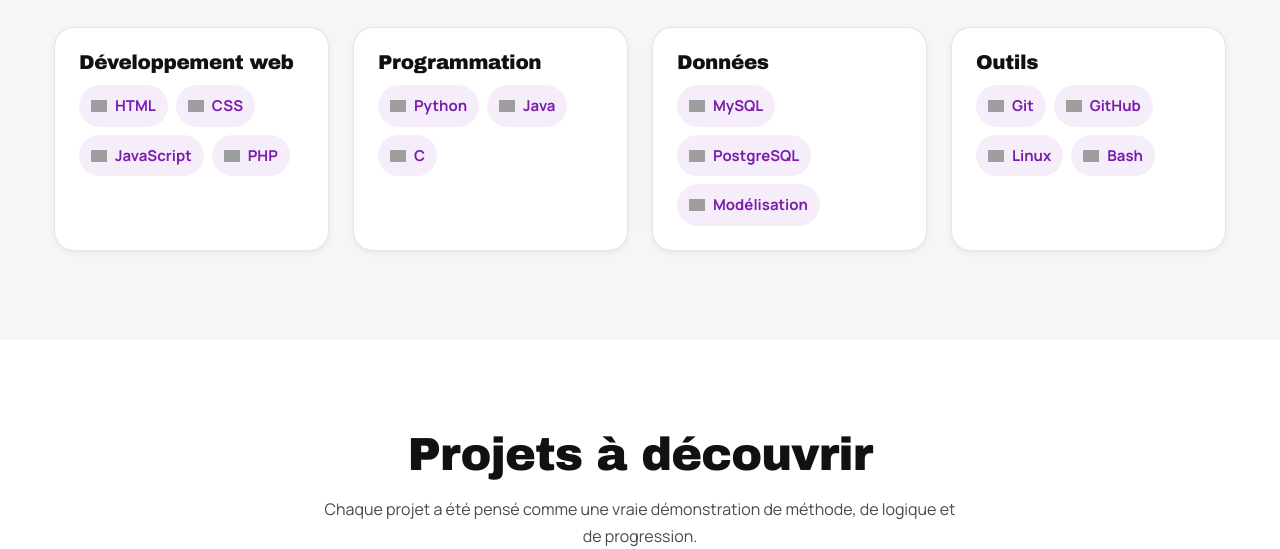
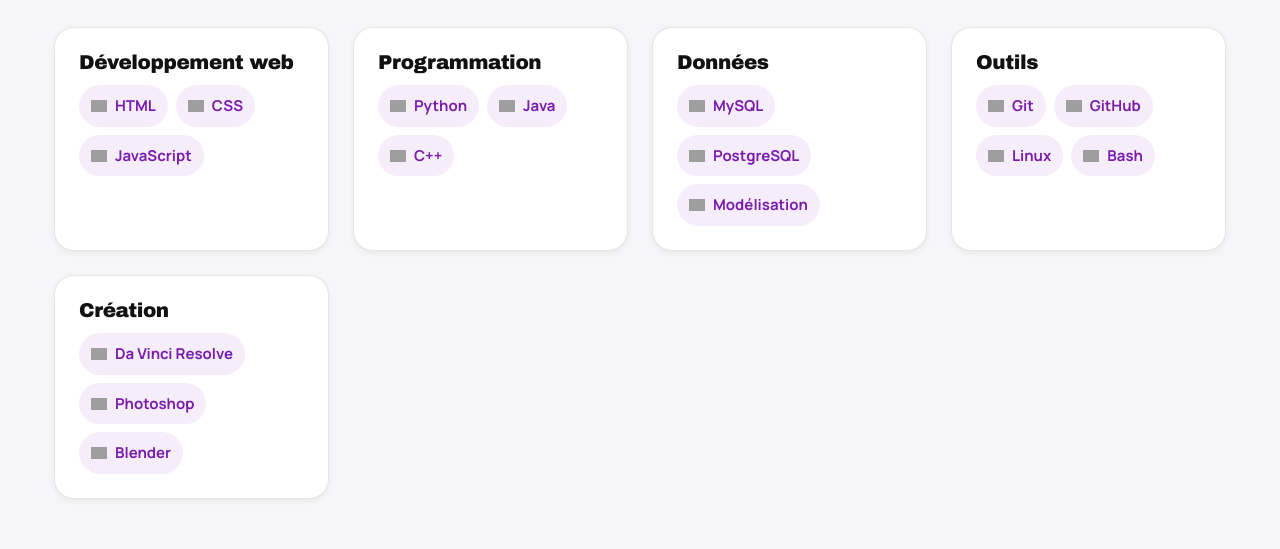
Before and after one commit to brouettedeciment/portfolio, a plain HTML site: page index.html in a window 1280 px wide. Shown: the part 960-1509 px from the top of the page. Drawn offline with Linux system fonts and the light colour scheme; grey boxes are pictures that could not be loaded; a web font is replaced by a local one.

Commit message:
je sais pas

```diff
--- a/index.html
+++ b/index.html
@@ -80,10 +80,6 @@
                 <img src="https://cdn.simpleicons.org/javascript/7a1cac" alt="" class="tag__logo" aria-hidden="true"/>
                 JavaScript
               </span>
-              <span class="tag">
-                <img src="https://cdn.simpleicons.org/php/7a1cac" alt="" class="tag__logo" aria-hidden="true"/>
-                PHP
-              </span>
             </div>
           </article>
 
@@ -100,8 +96,8 @@
                 Java
               </span>
               <span class="tag">
-                <img src="https://cdn.simpleicons.org/c/7a1cac" alt="" class="tag__logo" aria-hidden="true" />
-                C
+                <img src="https://cdn.simpleicons.org/c++/7a1cac" alt="" class="tag__logo" aria-hidden="true" />
+                C++
               </span>
             </div>
           </article>
@@ -120,7 +116,7 @@
               </span>
               <span class="tag">
 
-                <img src="https://cdn.simpleicons.org/blender/7a1cac" alt="" class="tag__logo" aria-hidden="true" />
+                <img src="https://cdn.simpleicons.org/moleculer/7a1cac" alt="" class="tag__logo" aria-hidden="true" />
                 Modélisation
               </span>
             </div>
@@ -149,6 +145,24 @@
             </div>
           </article>
 
+          <!-- Création -->
+          <article class="skill-card">
+            <h3 class="skill-card__title">Création</h3>
+            <div class="skill-card__tags card-tags">
+              <span class="tag">
+                <img src="https://cdn.simpleicons.org/davinciresolve/7a1cac" alt="" class="tag__logo" aria-hidden="true"/>
+                Da Vinci Resolve
+              </span>
+              <span class="tag">
+                <img src="https://cdn.simpleicons.org/photopea/7a1cac" alt="" class="tag__logo" aria-hidden="true"/>
+                Photoshop
+              </span>
+              <span class="tag">
+                <img src="https://cdn.simpleicons.org/Blender/7a1cac" alt="" class="tag__logo" aria-hidden="true"/>
+                Blender
+              </span>
+            </div>
+          </article>
         </div>
       </div>
     </section>
```
Also changed, not shown: aPropos.html (+2 -2 lines).
